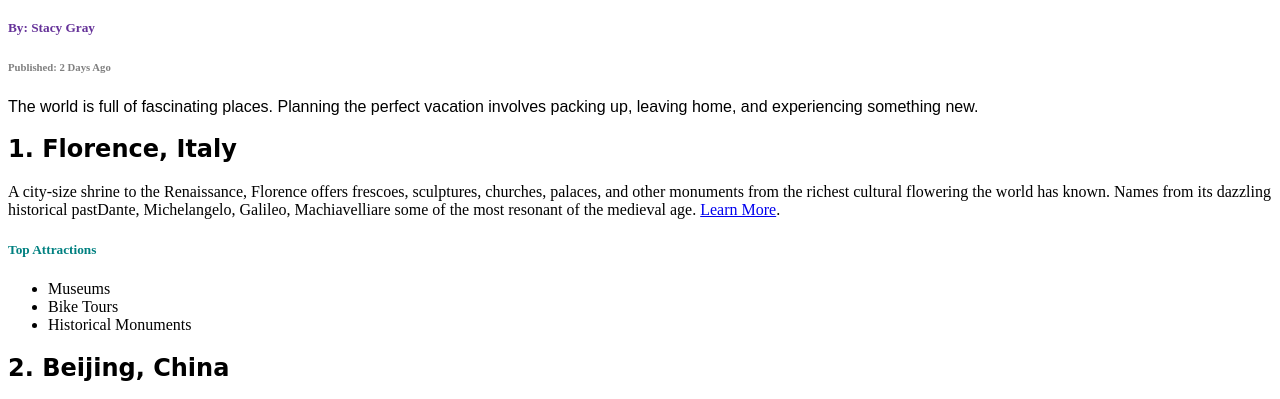
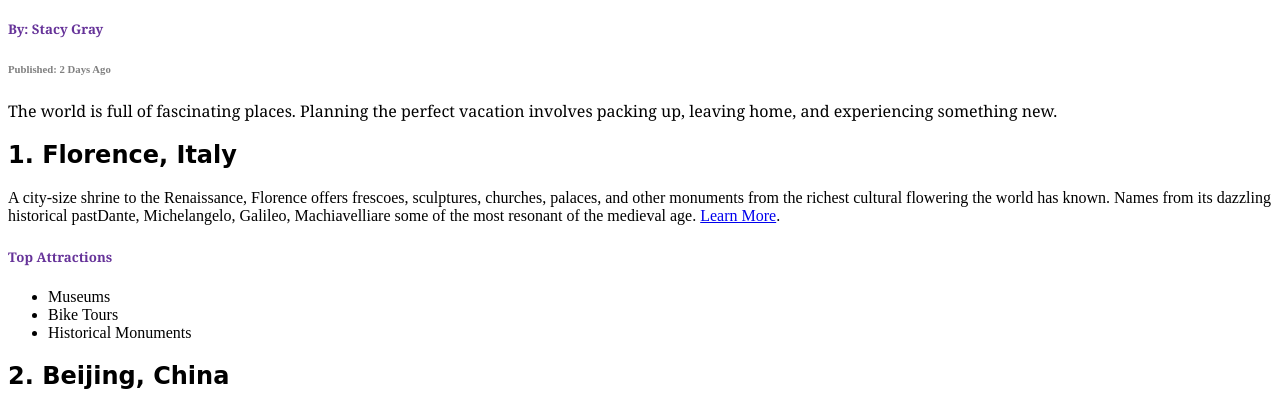
Before and after one commit to KristianWB/htmlLearning, a plain HTML site: page TopVacationSpots/index.html in a window 1280 px wide. Shown: the part 374-773 px from the top of the page. Drawn offline with Linux system fonts and the light colour scheme.

Commit message:
style.css - add multiple selector

```diff
--- a/TopVacationSpots/style.css
+++ b/TopVacationSpots/style.css
@@ -31,5 +31,9 @@ font-family: cursive;
 color: teal;
 }
 h5 {
-color: rebeccapurple;
+color: rebeccapurple !important;
 }
+h5,
+p {
+font-family: Georgia;
+}
```
